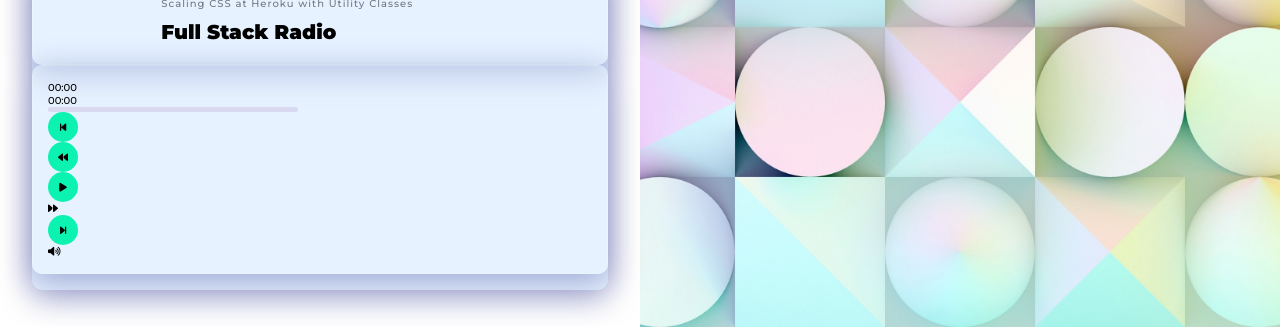
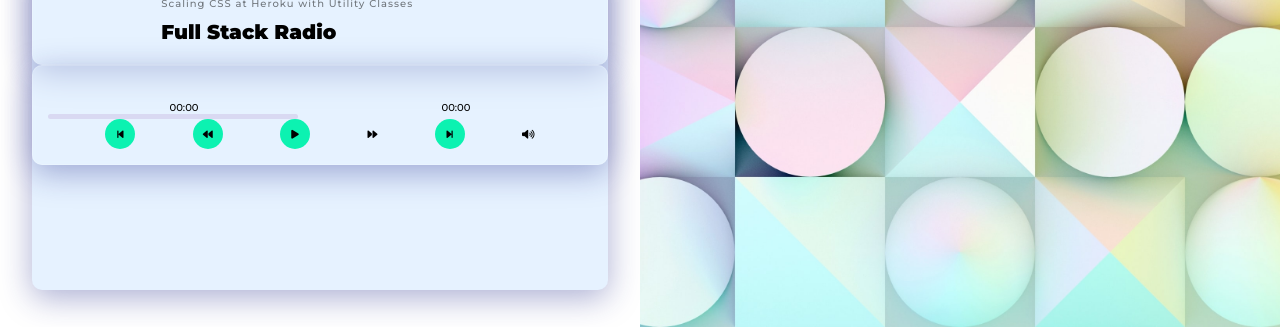
Before and after one commit to Christiano0407/MusicLandingPage, a website: page src/html/index.html in a window 1280 px wide. Shown: the part 473-800 px from the top of the page. Drawn offline with nearby package versions, Linux system fonts and the light colour scheme; a web font is replaced by a local one.

Commit message:
player-music

```diff
--- a/src/css/components/landingA.css
+++ b/src/css/components/landingA.css
@@ -176,3 +176,12 @@
   color: #000;
   border-radius: 50%;
 }
+.btn-ctn,
+.info-ctn {
+  display: flex;
+  justify-content: space-evenly;
+  align-items: center;
+}
+.info-ctn {
+  padding-top: 2rem;
+}
```
